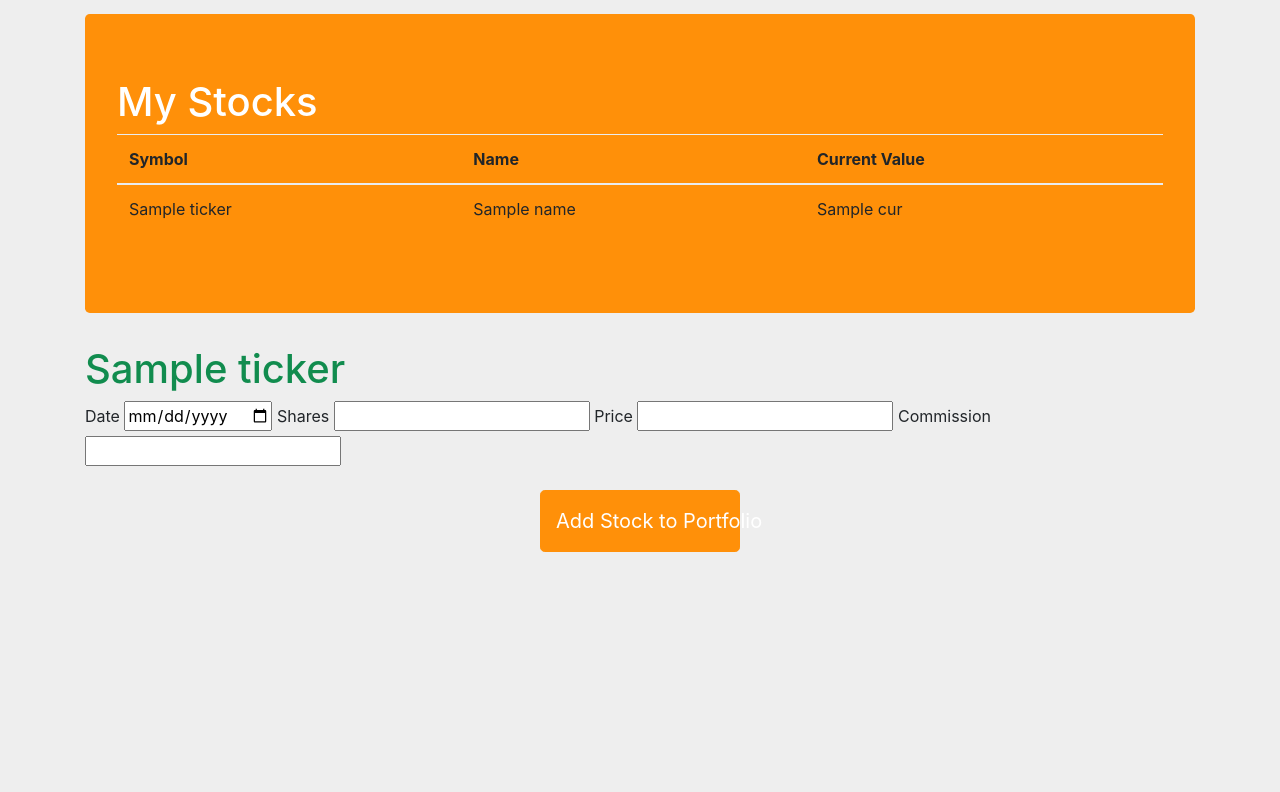
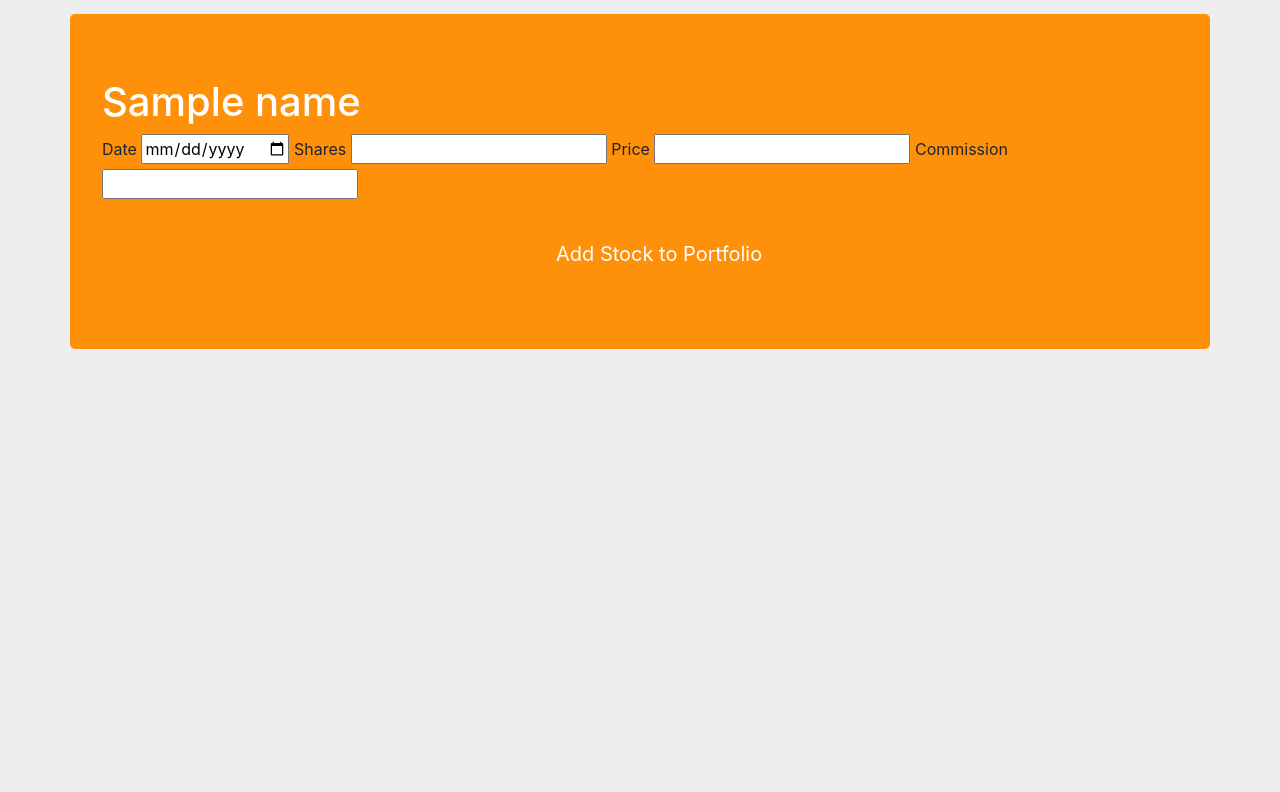
Before and after one commit to IrwinLi2014/ASE-marketgame, a Flask app: template templates/search.html in a window 1280 px wide. Shown: the part 58-850 px from the top of the page. Run offline with Flask 2, Linux system fonts and the light colour scheme; the template is opened without the code that fills it: most values are stand-ins (such as "Sample title", 1, 10 or a date in 2020); some libraries are stand-ins or nearby versions.

Commit message:
yiming commit

```diff
--- a/server.py
+++ b/server.py
@@ -77,57 +77,59 @@ Yiming TO-DO:
 @app.route("/search", methods=["POST"])
 def search():
 
-    quote_data = web.DataReader(request.form['search'], 'google', datetime.datetime.now(), datetime.datetime.now())
-    cur = quote_data['Close'].iloc[-1]
+    #convert ticker to all-caps
+    ticker = request.form['search'].upper()
 
-
-    url = "http://d.yimg.com/autoc.finance.yahoo.com/autoc?query={}&region=1&lang=en".format(request.form['search'])
-
+    #verify that stock ticker exists
+    url = "http://d.yimg.com/autoc.finance.yahoo.com/autoc?query={}&region=1&lang=en".format(ticker)
     result = requests.get(url).json()
 
     name_found = False
     for x in result['ResultSet']['Result']:
-        if x['symbol'] == request.form['search']:
-            name = x['name']
+        if x['symbol'] == ticker:
+            name = x['name'] #get stock name from ticker
             name_found = True
     if name_found == False:
         return "ERROR: invalid ticker"
 
+    #get stock data from ticker input
+    data = web.DataReader(ticker, 'google', datetime.datetime.now(), datetime.datetime.now())
+    print(data['Close'])
+    close_price = data['Close'].iloc[-1]
+    open_price = data['Open'].iloc[-1]
+    low_price = data['Low'].iloc[-1]
+    high_price = data['High'].iloc[-1]
+    volume = data['Volume'].iloc[-1]
 
-    return render_template("search.html", ticker=request.form['search'], cur = cur, name = name)
+    return render_template("search.html", ticker = ticker, close_price = close_price, open_price = open_price, low_price = low_price, high_price = high_price, name = name)
 
 
 @app.route("/add_stock", methods=["POST"])
 def add_stock():
 
     users = mongo.db.users
-    print(session)
-    quote_data = web.DataReader(request.form['search'], 'google', datetime.datetime.now(), datetime.datetime.now())
-    cur = quote_data['Close'].iloc[-1]
+    #print(session)
+    #data = web.DataReader(request.form['search'], 'google', datetime.datetime.now(), datetime.datetime.now())
+    #close = data['Close'].iloc[-1]
 
-    gl = cur - request.form['price']
-    investment = request.form['shares'] * request.form['price']
+    #gl = cur - request.form['price']
+    #investment = request.form['shares'] * request.form['price']
     users.update_one(
         { 'name' : session["user"] },
         {'$push': {
             'stocks': {
                 'ticker': request.form['ticker'],
                 'date': request.form['date'],
-                'cur' : cur,
+                #'close' : close,
                 'shares': request.form['shares'],
                 'price': request.form['price'],
-                'investment': investment,
-                'gain/loss': gl,
+                #'investment': investment,
+                #'gain/loss': gl,
                 'commission': request.form['commission']
                 }
             }
         }
     )
-
-
-
-
-
 
     return redirect(url_for("home"))
 
--- a/templates/search.html
+++ b/templates/search.html
@@ -41,9 +41,10 @@
       		</div>
 		</nav>
 
+    <!--
       <main role="main" class="container">
           <div class="jumbotron">
-            <h1>My Stocks</h1>
+            <h1>{{name}}</h1>
             <table class="table">
               <thead>
                 <th scope="col">Symbol</th>
@@ -54,21 +55,22 @@
                 <tr>
                   <td>{{ticker}}</td>
                   <td>{{name}}</td>
-                  <td>{{cur}}</td>
+                  <td>{{close}}</td>
                 </tr>
               </tbody>
             </table>
-              <!--{% for ticker in tickers %}
-              <p>{{ticker}}</p>
-              {% endfor %}-->
-
           </div>
       </main>
+    -->
 
-	<div class='container'>
+	<div class='container jumbotron'>
 
-		<h1>{{ ticker }}</h1>
+    <!--Display-->
 
+		<h1>{{ name }}</h1>
+
+
+    <!--Form-->
 		<form method=POST action="{{ url_for('add_stock') }}">
 
 		<input type='hidden' name='ticker' value='{{ ticker }}'>
@@ -87,7 +89,7 @@
 
     		<br><br>
 
-        	<button class="btn btn-lg btn-primary btn-block" type="submit" style="max-width:200px">Add Stock to Portfolio</button>
+      <button class="btn btn-lg btn-primary btn-block" type="submit" style="max-width:200px">Add Stock to Portfolio</button>
 
 		</form>
 
```
Also changed, not shown: 2 other files.
